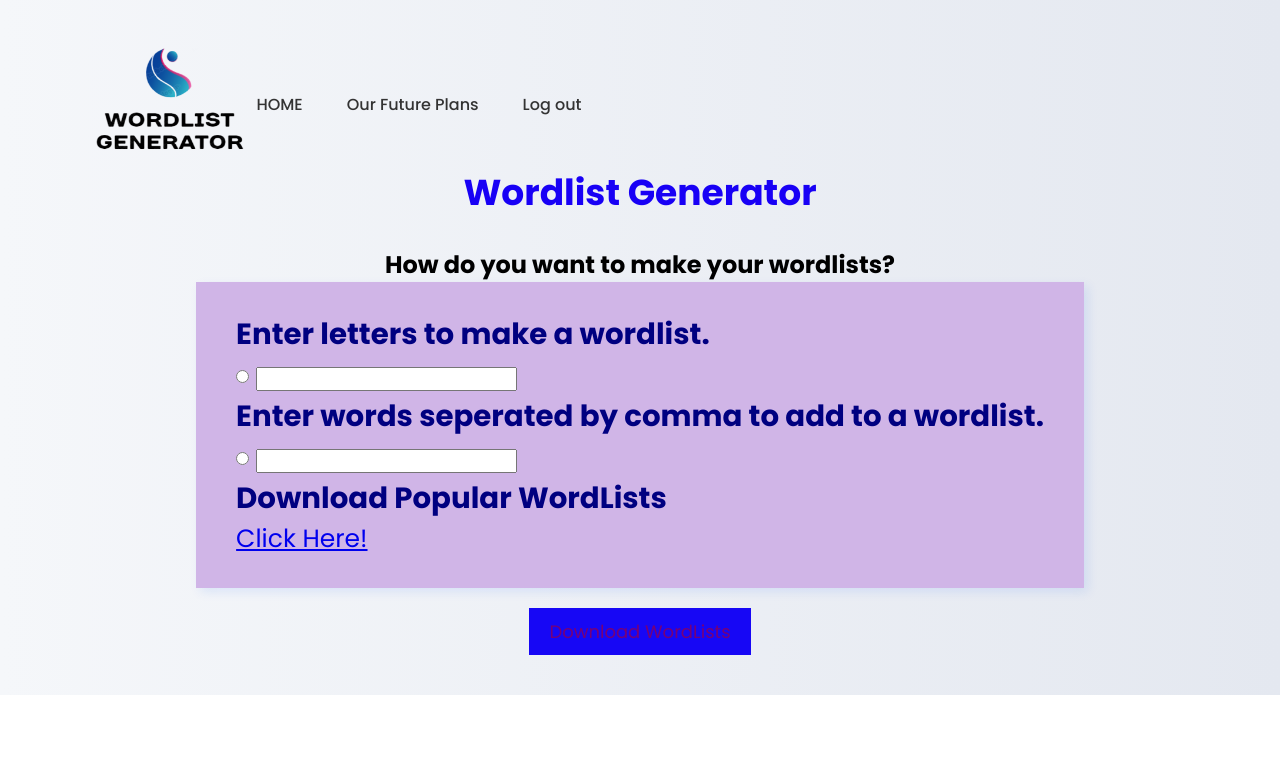
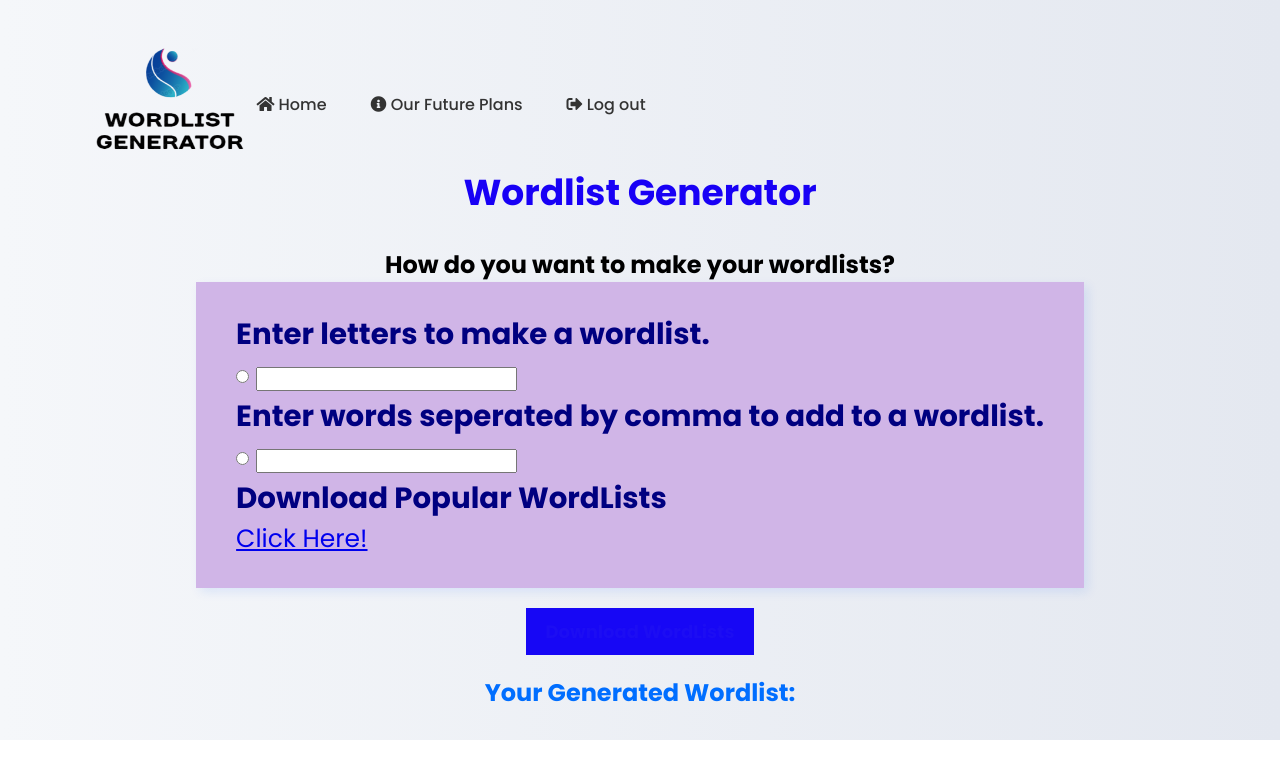
Before and after one commit to Dheerajjha451/wordlist.github.io, a PHP site: page /homePage.php in a window 1280 px wide. Shown: the top 779 px of the page. Run offline with PHP 8.4, Linux system fonts and the light colour scheme; the visitor is signed in with stand-in values (Sample User, id 1).

Commit message:
Update homePage.php
Signed-off-by: Dheeraj Jha <106474979+Dheerajjha451@users.noreply.github.com>

```diff
--- a/WG/homePage.php
+++ b/WG/homePage.php
@@ -31,10 +31,11 @@
 
              <div class="nav-links" id="navlinks">
                 <ul>
-                    <li><a href="homePage.php">HOME</a></li>
-                    <li><a href="Plans.html">Our Future Plans</a></li>
-                    <li><a href="./logout.php">Log out </a></li>
+                <li><a href="homePage.php"><i class="fas fa-home"></i> Home</a></li>
+                    <li><a href="Plans.html"><i class="fas fa-info-circle"></i> Our Future Plans</a></li>
+                    <li><a href="./logout.php"><i class="fas fa-sign-out-alt"></i> Log out</a></li>
                 </ul>
+
 
              </div>
             </nav>
@@ -58,13 +59,16 @@
 </div>
 
   <div class="btn">
-              <button type="submit" id="change" onclick="mainWorking()">
-                       <font color="#707">Download WordLists</font>
-                      </button>
-                        </div>
+    <button type="submit" id="change" onclick="mainWorking()">
+        <span class="btn-text">Download WordLists</span>
+    </button>
+</div>
 
-    <p id="write"><h1><font color="#800080"></h1></p>
-  </div>
+<div id="write">
+    <h1 class="write-heading">Your Generated Wordlist:</h1>
+    <p class="write-text"></p>
+</div>
+
       </section>
 
 </body>
```
